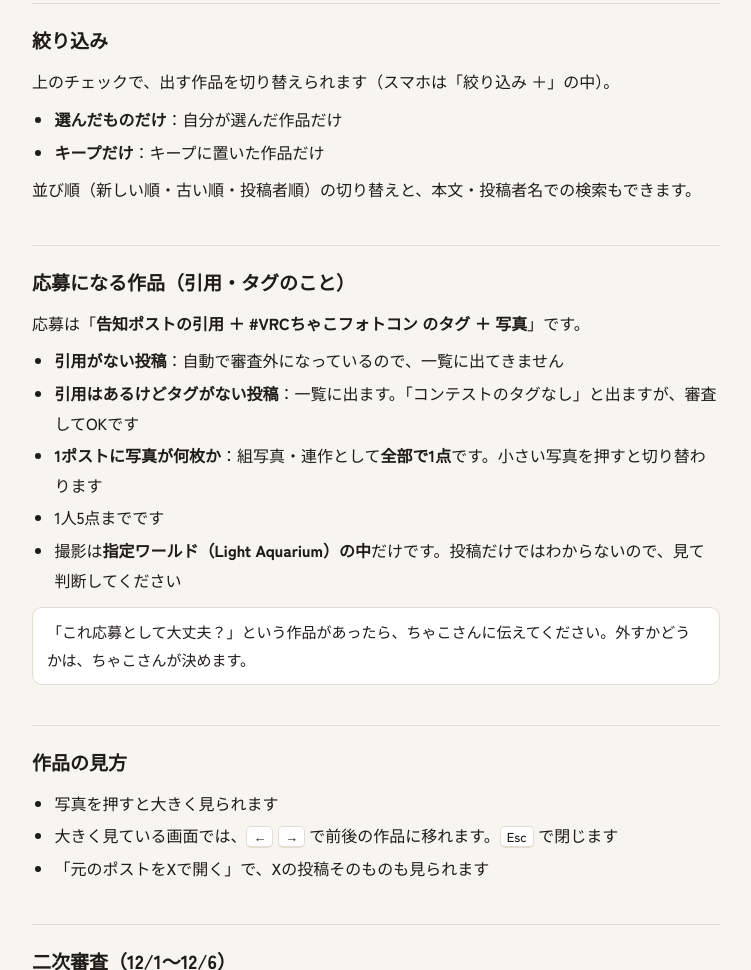
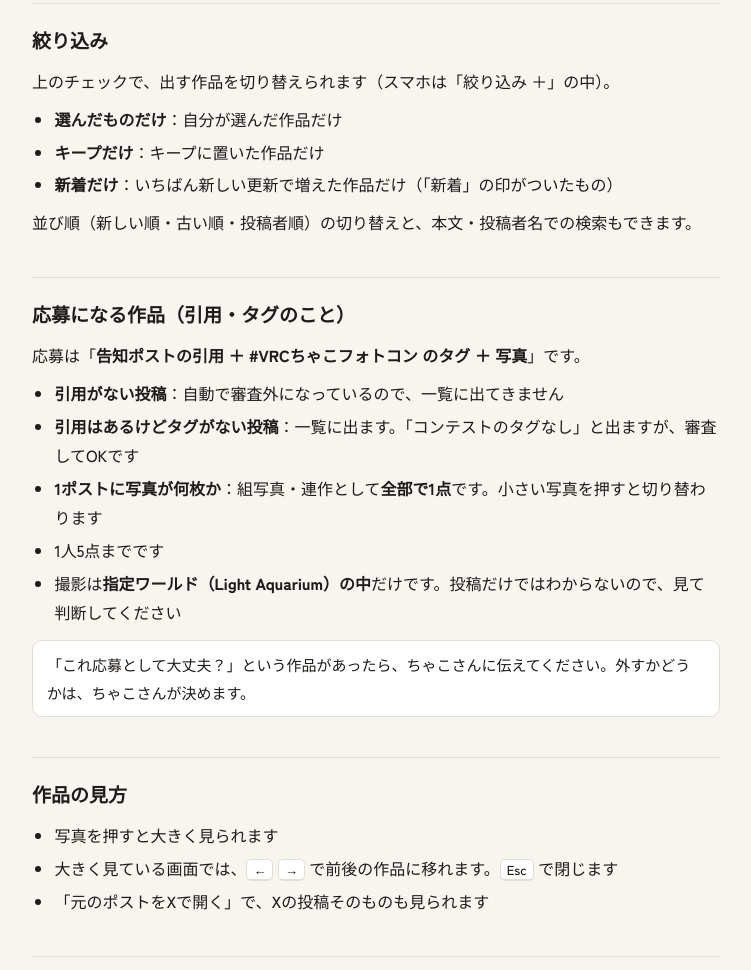
Before and after one commit to Pucchii1014/chako-photocon, a plain HTML site: page guide.html in a window 1280 px wide. Shown: the part 887-1857 px from the top of the page, without its empty margins (264-1015 px from the left). Drawn offline with Linux system fonts and the light colour scheme; a web font is replaced by a local one.

Commit message:
使い方に「新着だけ」を足す

```diff
--- a/guide.html
+++ b/guide.html
@@ -78,6 +78,7 @@ footer{margin-top:48px;color:var(--muted);font-size:14px}
 <ul>
 <li><b>選んだものだけ</b>：自分が選んだ作品だけ</li>
 <li><b>キープだけ</b>：キープに置いた作品だけ</li>
+<li><b>新着だけ</b>：いちばん新しい更新で増えた作品だけ（「新着」の印がついたもの）</li>
 </ul>
 <p>並び順（新しい順・古い順・投稿者順）の切り替えと、本文・投稿者名での検索もできます。</p>
 
```
